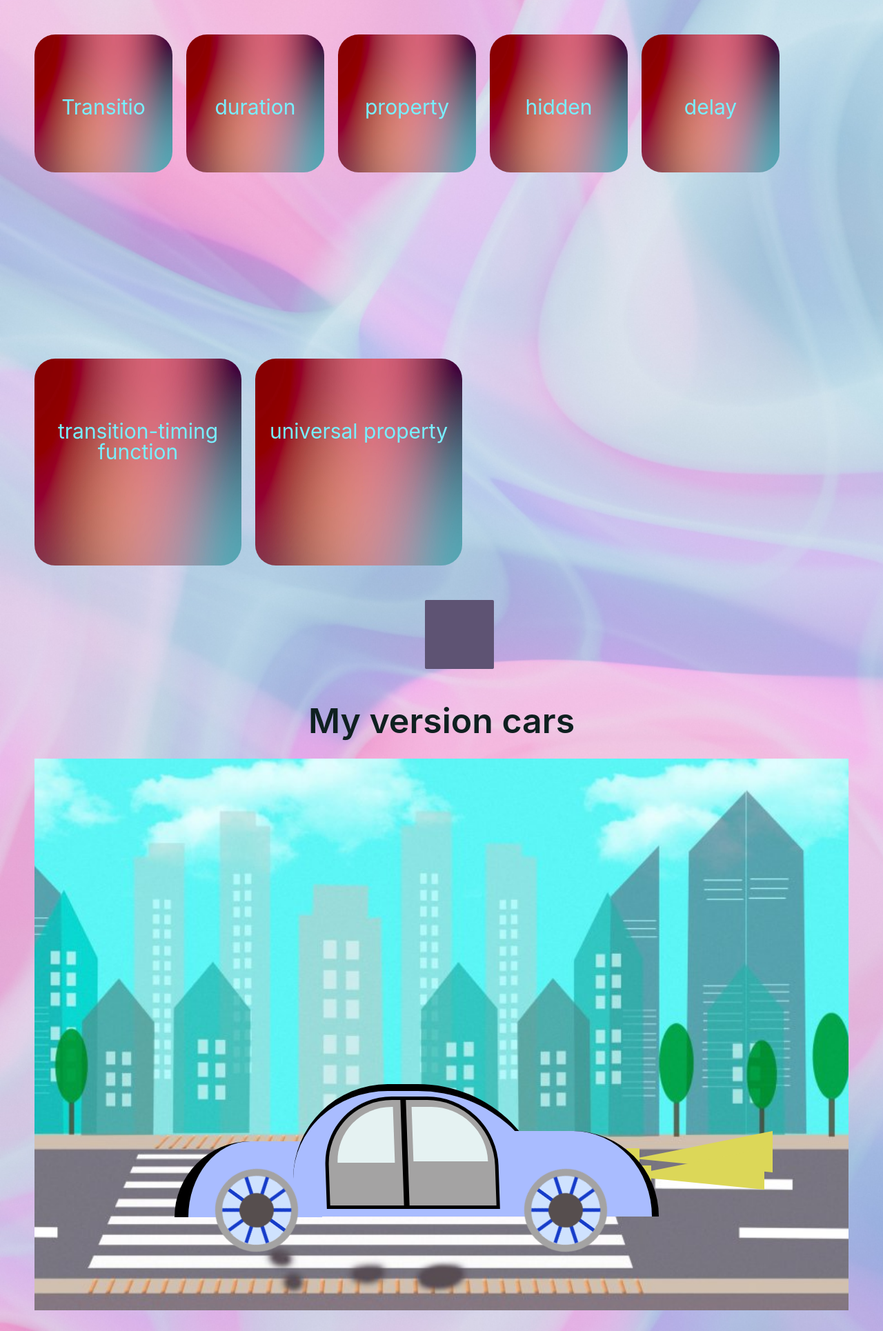
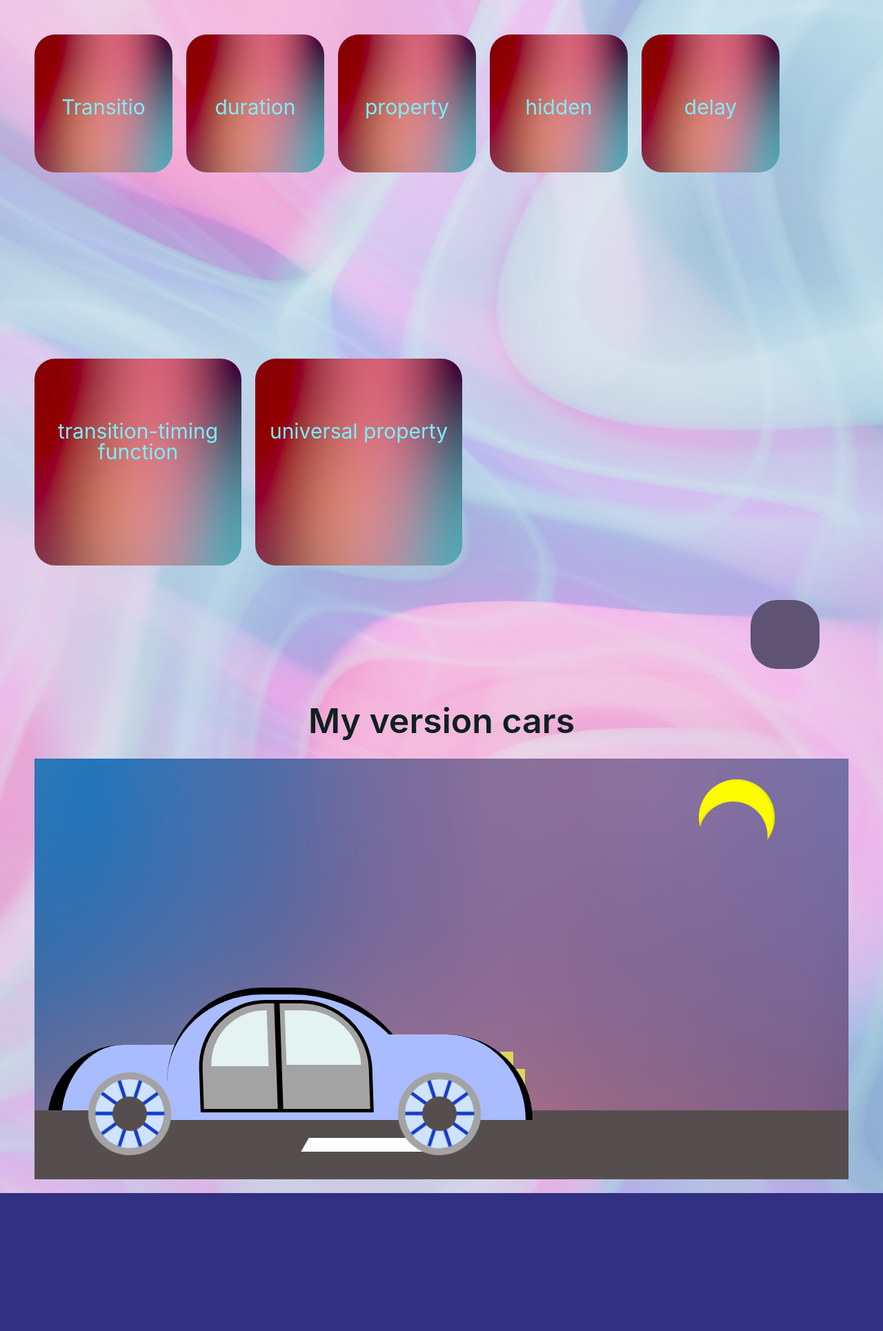
Before and after one commit to Misha-Bober/Lessons, a PHP site: page / in a window 1280 px wide. Shown: the part 150-2080 px from the top of the page at 69% size. After the commit the page ends 1880 px from the top, so only its background shows below. Run offline with PHP 8.4, Linux system fonts and the light colour scheme.

Commit message:
Add files via upload

```diff
--- a/lesson_14/css/style.css
+++ b/lesson_14/css/style.css
@@ -265,7 +265,7 @@ display: inline-block;
 }
 .my-car {
 	width: 100%;
-    height: 800px;
+    height: 600px;
 	position: relative;
 }
 .my-car-h2 {
@@ -279,42 +279,76 @@ display: inline-block;
 .car-background {
 	width: 100%;
     height: 100%;
-    background-image: url(../img/1679696690_bogatyr-club-p-doroga-risunok-foni-pinterest-5.jpg);
-    background-size: cover;
-    background-position: 50%;
+    background-image: url(../img/mohammad.jpg);
 	background-repeat: repeat-x;
-	padding: 10px 0px 0px 0px;
-	animation: run 10s, linear, infinite;
-
+	animation: background 5s linear infinite;
 }
 
-@keyframes run {
+@keyframes background {
 	0%{
 	background-position: 0% 0%;
 	}
 	100%{
 	background-position: 100% 0%;
 	}
-	}
-
+}
 
 .car-body {
-    width: 1150px;
 	position: absolute;
+	width: 1150px;
+	left: -13%;
+	top: 30%;
+}
+.car-road {
+	width: 100%;
+	height: 100px;
+	background-color: #564e4e;
+	position: absolute;
+	bottom: -15%;
+	left: 0%;
+}
+.road-lane {
+	width: 200px;
+	height: 20px;
+	background-color: #ffffff;
+	position: absolute;
+	right: 0%;
 	top: 40%;
+	animation-name: line;
+    animation-duration: 2s;
+	animation-timing-function: linear;
+	animation-iteration-count: infinite;
+	transform: skew(-30deg)
+}
+.road-lane-2 {
+	width: 200px;
+	height: 20px;
+	background-color: #ffffff;
+	position: absolute;
 	right: 0%;
+	top: 40%;
+	animation-name: line;
+	animation-delay: 1s;
+    animation-duration: 2s;
+	animation-timing-function: linear;
+	animation-iteration-count: infinite;
+	transform: skew(-30deg)
 }
-
-.my-car-light-1 {
-    width: 0;
-    height: 0;
-    border: 0 solid transparent;
-    border-top-width: 40px;
-    border-bottom-width: 20px;
-    border-right: 200px solid #DCD758;
-    position: absolute;
-    left: 73%;
-    top: 300px;
+@keyframes line {
+	0%{
+	right: 0%;
+	}
+	50% {
+		right: 83%;
+		visibility: hidden;
+	}
+	99%{
+		visibility: hidden;
+		right: 0%;
+	}
+	100% {
+		visibility: hidden;
+	}
 }
 .my-car-first-section {
     width: 300px;
@@ -355,7 +389,28 @@ display: inline-block;
     position: absolute;
     left: 72%;
     top: 325px;
+	opacity: 0%;
 }
+.my-car-light-1 {
+    width: 0;
+    height: 0;
+    border: 0 solid transparent;
+    border-top-width: 40px;
+    border-bottom-width: 20px;
+    border-right: 200px solid #DCD758;
+    position: absolute;
+    left: 73%;
+    top: 300px;
+	opacity: 0%;
+}
+
+.my-car-first-section:hover .my-car-light-1 {
+	opacity: 100%;
+}
+.my-car-first-section:hover .my-car-light-2 {
+	opacity: 100%;
+}
+
 .my-car-second-section {
     width: 373px;
     height: 192px;
@@ -502,7 +557,49 @@ display: inline-block;
 .wheel-line-5 {
     transform: rotate(288deg);
 }
-
+.month img {
+	width: 150px;
+	height: 150px;
+	position: absolute;
+	top: 13%;
+	left: 80%;
+	animation-name: skew;
+    animation-iteration-count: infinite;
+    animation-duration: 10s;
+    animation-timing-function: linear;
+}
+@keyframes  skew{
+	0%{
+		transform:translate(0px);
+		transform: rotate(0deg);
+	}
+	5%{
+		transform:translate(5px);
+		transform: rotate(-50deg);
+	}
+	50% {
+		transform:translate(-20px);
+		transform: rotate(20deg);
+	}
+	100%{
+		transform:translate(-5px);
+		transform: rotate(-360deg);
+	}
+}
+.my-car-right-mirror__img {
+	width: 108px;
+    height: 79px;
+    border-radius: 0px 100px 0px 0px;
+    position: absolute;
+    left: 45%;
+    top: 265px;
+    z-index: 2;
+    transform: skew(2deg, 0deg);
+}
+.my-car-right-door:hover .my-car-right-mirror {
+	height: 10px;
+	transition: 5s;
+}
 /* run 1s linear forwards,
 		   car-back 2s linear 7s forwards,
 		   car-second-round 5s linear 10s forwards,
--- a/lesson_14/index.html
+++ b/lesson_14/index.html
@@ -60,6 +60,7 @@
                 <div class="my-car">
                     <div class="my-car-h2">My version cars</div>
                     <div class="car-background">
+                        <div class="month"> <img src="img/lovepik_com-400227634-moon.png" alt="moon"></div>
                         <div class="car-body">
                             <div class="my-car-headlight-1"></div>
                             <div class="my-car-headlight-2"></div>
@@ -71,6 +72,7 @@
                             <div class="my-car-right-door"></div>
                             <div class="my-car-left-door"></div>
                             <div class="my-car-right-mirror"></div>
+                            <div class="my-car-right-mirror__img"><img src="img/frame 3171.png" alt="snoop dogg"></div>
                             <div class="my-car-left-mirror"></div>
                             <div class="car-right-wheel">
                             <div class="wheel-line-1"></div>
@@ -89,6 +91,10 @@
                             <div class="wheel-disc"></div>
                             </div>
                         </div>
+                        <div class="car-road">
+                            <div class="road-lane"></div>
+                            <div class="road-lane-2"></div>
+                        </div>
                     </div>
                 </div>
             </div>
```
Also changed, not shown: lesson_14/img/frame 3171.png (added), lesson_14/img/lovepik_com-400227634-moon.png (added), lesson_14/img/mohammad.jpg (added).
